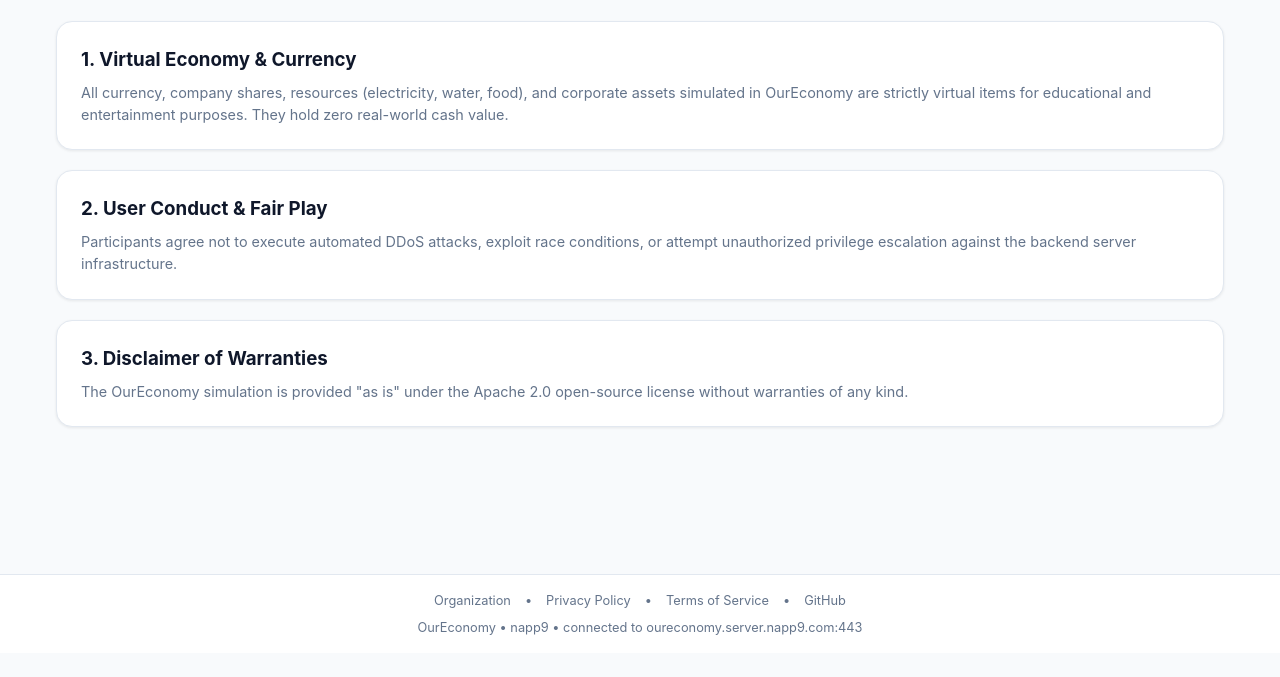
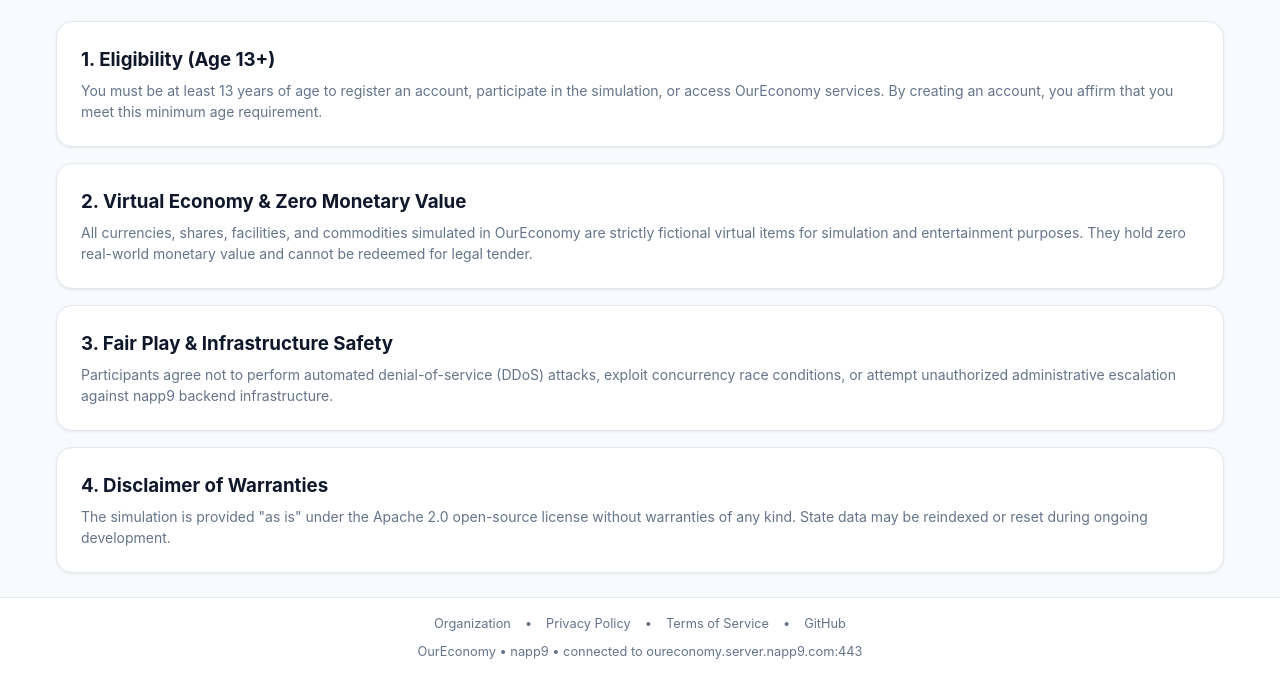
Before and after one commit to OurEconomyGame/frontend, a plain HTML site: page public/terms/index.html in a window 1280 px wide. Shown: the part 147-824 px from the top of the page. Before the commit the page ends 800 px from the top, so only its background shows below. Drawn offline with Linux system fonts and the light colour scheme.

Commit message:
Add 13+ minimum age requirements - AI

```diff
--- a/public/terms/index.html
+++ b/public/terms/index.html
@@ -13,34 +13,38 @@
       <div><h1>Terms of Service</h1><p>Last updated: August 2026</p></div>
     </div>
 
-    <div class="card" style="margin-bottom: 20px;">
-      <h3 style="margin-bottom: 8px;">1. Virtual Economy & Currency</h3>
-      <p style="color: var(--text-muted); font-size: 0.9rem;">
-        All currency, company shares, resources (electricity, water, food), and corporate assets simulated in OurEconomy are strictly virtual items for educational and entertainment purposes. They hold zero real-world cash value.
+    <div class="card" style="margin-bottom: 16px;">
+      <h3 style="margin-bottom: 6px;">1. Eligibility (Age 13+)</h3>
+      <p style="color: var(--text-muted); font-size: 0.875rem;">
+        You must be at least 13 years of age to register an account, participate in the simulation, or access OurEconomy services. By creating an account, you affirm that you meet this minimum age requirement.
       </p>
     </div>
 
-    <div class="card" style="margin-bottom: 20px;">
-      <h3 style="margin-bottom: 8px;">2. User Conduct & Fair Play</h3>
-      <p style="color: var(--text-muted); font-size: 0.9rem;">
-        Participants agree not to execute automated DDoS attacks, exploit race conditions, or attempt unauthorized privilege escalation against the backend server infrastructure.
+    <div class="card" style="margin-bottom: 16px;">
+      <h3 style="margin-bottom: 6px;">2. Virtual Economy &amp; Zero Monetary Value</h3>
+      <p style="color: var(--text-muted); font-size: 0.875rem;">
+        All currencies, shares, facilities, and commodities simulated in OurEconomy are strictly fictional virtual items for simulation and entertainment purposes. They hold zero real-world monetary value and cannot be redeemed for legal tender.
+      </p>
+    </div>
+
+    <div class="card" style="margin-bottom: 16px;">
+      <h3 style="margin-bottom: 6px;">3. Fair Play &amp; Infrastructure Safety</h3>
+      <p style="color: var(--text-muted); font-size: 0.875rem;">
+        Participants agree not to perform automated denial-of-service (DDoS) attacks, exploit concurrency race conditions, or attempt unauthorized administrative escalation against napp9 backend infrastructure.
       </p>
     </div>
 
     <div class="card">
-      <h3 style="margin-bottom: 8px;">3. Disclaimer of Warranties</h3>
-      <p style="color: var(--text-muted); font-size: 0.9rem;">
-        The OurEconomy simulation is provided "as is" under the Apache 2.0 open-source license without warranties of any kind.
+      <h3 style="margin-bottom: 6px;">4. Disclaimer of Warranties</h3>
+      <p style="color: var(--text-muted); font-size: 0.875rem;">
+        The simulation is provided "as is" under the Apache 2.0 open-source license without warranties of any kind. State data may be reindexed or reset during ongoing development.
       </p>
     </div>
   </main>
 
   <oe-footer></oe-footer>
 
-  <script src="/common/config.js"></script>
-  <script src="/common/auth.js"></script>
-  <script src="/common/ui.js"></script>
-  <script src="/common/navbar.js"></script>
-  <script src="/common/footer.js"></script>
+  <script src="/common/config.js"></script><script src="/common/auth.js"></script><script src="/common/ui.js"></script>
+  <script src="/common/navbar.js"></script><script src="/common/footer.js"></script>
 </body>
 </html>
```
Also changed, not shown: public/signup/embed.html (+10 -13 lines), public/signup/index.html (+11 -8 lines).
